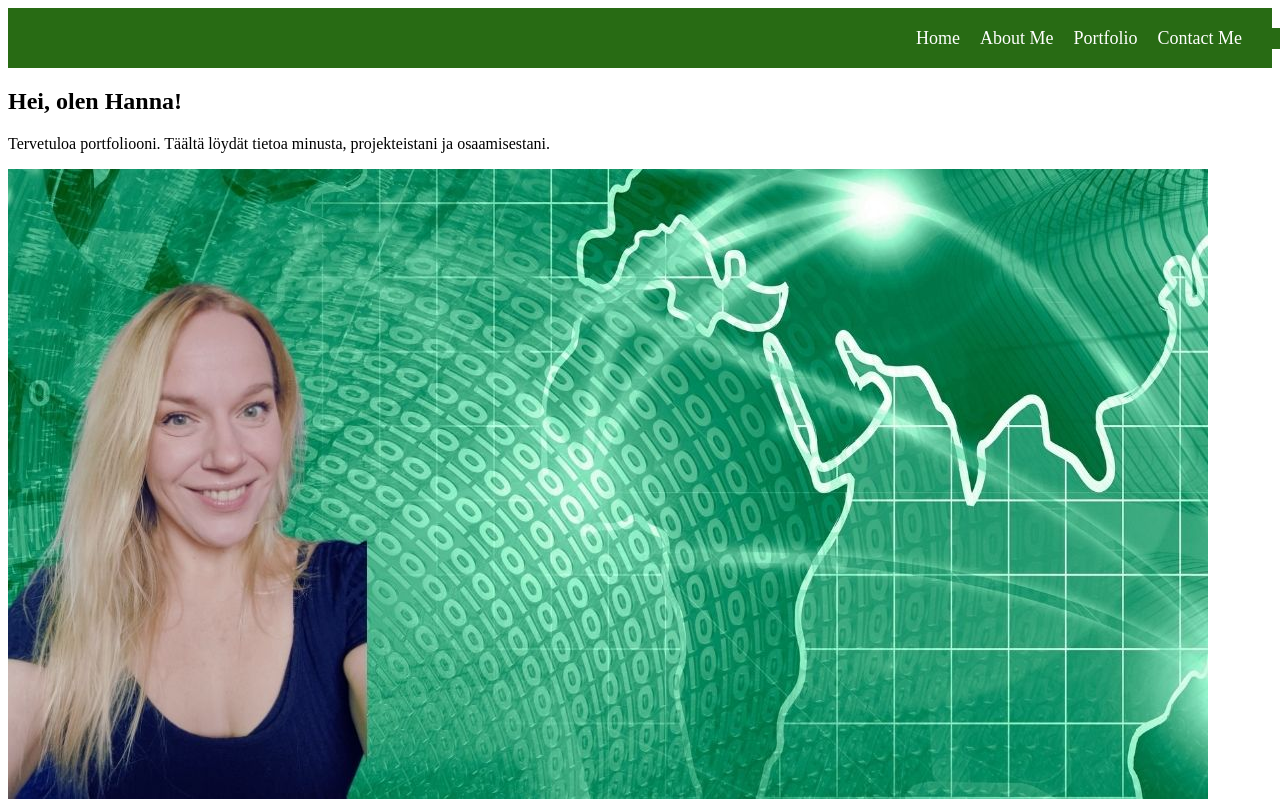
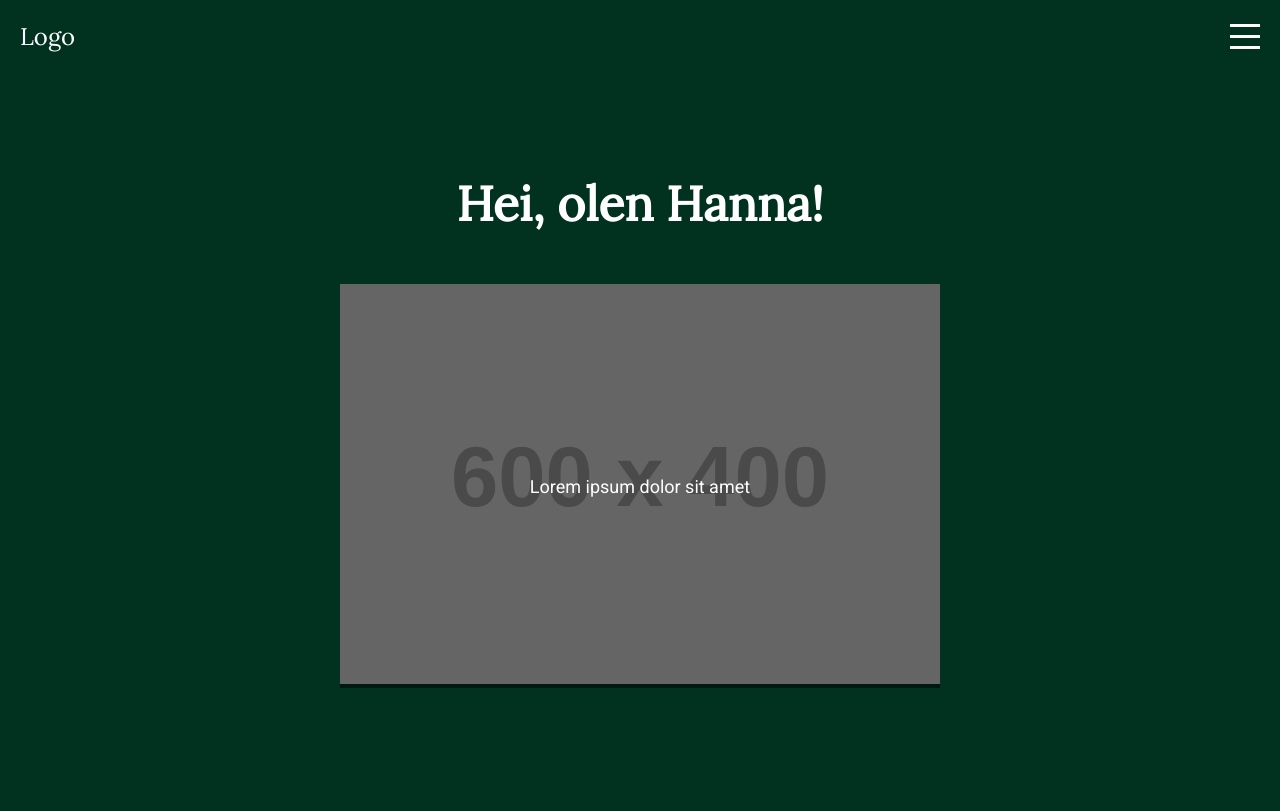
Before and after one commit to hankapy/portfolio, a plain HTML site: page index.html in a window 1280 px wide. Drawn offline with Linux system fonts and the light colour scheme; placeholder pictures from the web are drawn by us.

Commit message:
Update index.html

```diff
--- a/index.html
+++ b/index.html
@@ -3,42 +3,124 @@
 <head>
     <meta charset="UTF-8">
     <meta name="viewport" content="width=device-width, initial-scale=1.0">
-    <title>Hanna Pyrhönen - Etusivu</title>
-    <link rel="stylesheet" href="styles.css">
+    <title>Hannan Portfolio</title>
+    <link href="https://fonts.googleapis.com/css2?family=Lora&family=Roboto&display=swap" rel="stylesheet">
+    <style>
+        /* Yleisvalinnat ja fonttien määritys */
+        body {
+            margin: 0;
+            padding: 0;
+            font-family: 'Roboto', sans-serif; /* Tekstien oletusfontti */
+            background-color: #013220; /* Etusivun taustaväri (metsänvihreä) */
+            color: white; /* Tekstin väri */
+        }
+
+        header {
+            display: flex;
+            justify-content: space-between;
+            align-items: center;
+            padding: 20px;
+            background-color: transparent;
+        }
+
+        /* Logon tyyli */
+        .logo {
+            font-family: 'Lora', serif; /* Logon ja otsikoiden fontti */
+            font-size: 24px;
+        }
+
+        /* Hampurilaisvalikon tyyli */
+        .menu {
+            display: flex;
+            flex-direction: column;
+            cursor: pointer;
+        }
+
+        .menu div {
+            width: 30px;
+            height: 3px;
+            background-color: white; /* Hampurilaisvalikon väri */
+            margin: 4px 0;
+        }
+
+        /* Etusivun pääsisältö */
+        .hero {
+            text-align: center;
+            margin-top: 100px;
+        }
+
+        .hero h1 {
+            font-family: 'Lora', serif; /* Otsikon fontti */
+            font-size: 48px;
+            margin-bottom: 20px;
+        }
+
+        /* Kuvitusosion tyyli */
+        .image-section {
+            position: relative;
+            width: 80%;
+            max-width: 600px;
+            margin: 50px auto;
+        }
+
+        .image-section img {
+            width: 100%;
+            height: auto;
+        }
+
+        .image-section .overlay {
+            position: absolute;
+            top: 0;
+            left: 0;
+            right: 0;
+            bottom: 0;
+            background-color: rgba(0, 0, 0, 0.5); /* Kuvituksen päällä oleva puoliläpinäkyvä kerros */
+            display: flex;
+            justify-content: center;
+            align-items: center;
+        }
+
+        .image-section .overlay p {
+            font-family: 'Roboto', sans-serif; /* Kuvituksen päällä olevan tekstin fontti */
+            color: white;
+            font-size: 18px;
+        }
+
+        /* Muutettavat värit ja fontit merkinnällä */
+        /* ============================== */
+        /* Fontit:
+            - Otsikot ja logo: 'Lora', serif;
+            - Teksti ja muut elementit: 'Roboto', sans-serif;
+
+           Värit:
+            - Tekstin väri: white;
+            - Taustaväri: #013220 (metsänvihreä);
+            - Hampurilaisvalikko: white;
+            - Kuvituksen päällä oleva kerros: rgba(0, 0, 0, 0.5) */
+        /* ============================== */
+
+    </style>
 </head>
 <body>
-    <!-- Navigointipalkki -->
     <header>
-        <nav>
-            <div class="hamburger-menu" id="hamburger-menu">
-                <span></span>
-                <span></span>
-                <span></span>
-            </div>
-            <ul class="nav-links" id="nav-links">
-                <li><a href="index.html">Home</a></li>
-                <li><a href="about.html">About Me</a></li>
-                <li><a href="portfolio.html">Portfolio</a></li>
-                <li><a href="contact.html">Contact Me</a></li>
-            </ul>
-        </nav>
+        <div class="logo">Logo</div>
+        <div class="menu">
+            <div></div>
+            <div></div>
+            <div></div>
+        </div>
     </header>
 
-    <!-- Etusivu -->
-    <section id="home">
+    <div class="hero">
         <h1>Hei, olen Hanna!</h1>
-        <p>Tervetuloa portfoliooni. Täältä löydät tietoa minusta, projekteistani ja osaamisestani.</p>
-        <img src="kuvituskuva.jpg" alt="Kuvituskuva, jossa myös Hanna">
-    </section>
+    </div>
 
-    <!-- Hampurilaisvalikon toiminnallisuus -->
-    <script>
-        const hamburgerMenu = document.getElementById('hamburger-menu');
-        const navLinks = document.getElementById('nav-links');
+    <div class="image-section">
+        <img src="https://via.placeholder.com/600x400" alt="Kuvituskuva">
+        <div class="overlay">
+            <p>Lorem ipsum dolor sit amet</p>
+        </div>
+    </div>
 
-        hamburgerMenu.addEventListener('click', () => {
-            navLinks.classList.toggle('active');
-        });
-    </script>
 </body>
 </html>
```
